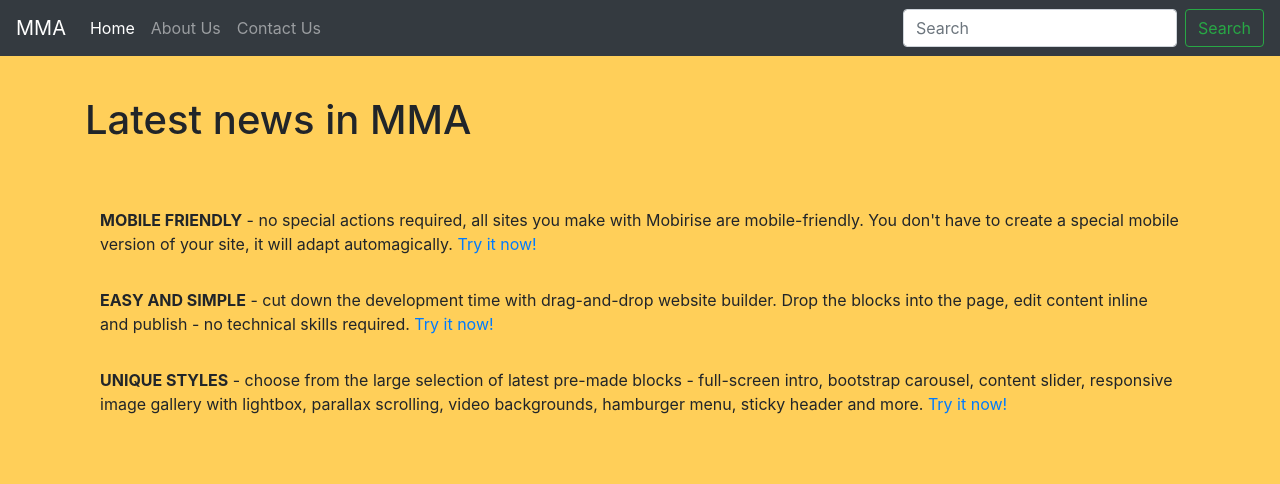
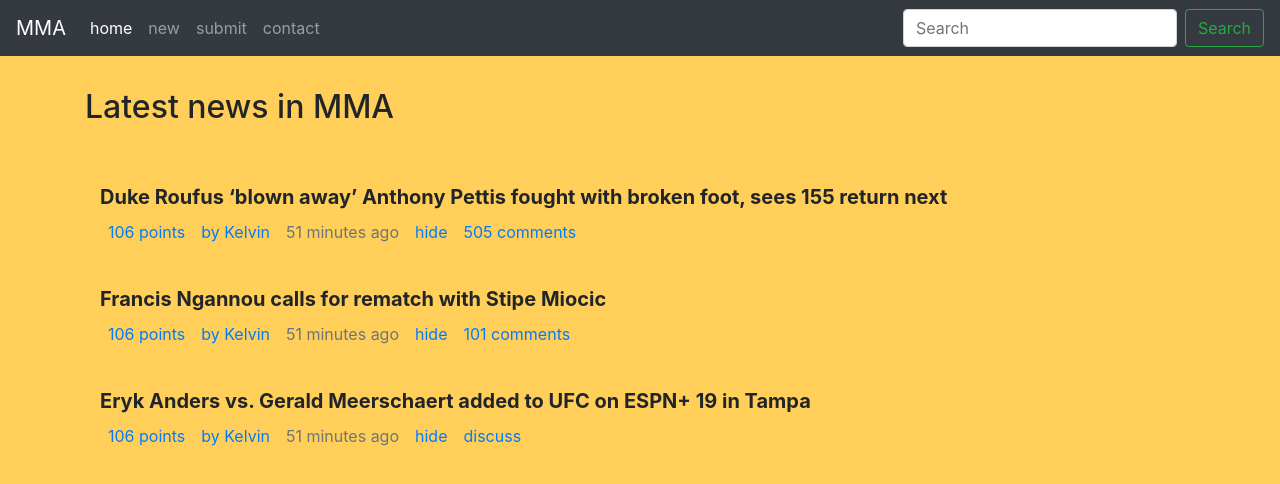
Before and after one commit to 8ivek/sample-frontend, a website: page index.html in a window 1280 px wide. Drawn offline with nearby package versions, Linux system fonts and the light colour scheme.

Commit message:
Frontend changes

```diff
--- a/assets/css/custom.css
+++ b/assets/css/custom.css
@@ -2,7 +2,7 @@ html body {
     background-color: #ffcf59;
 }
 
-h1.title {
+h2.title {
     padding: 1em 0;
 }
 
@@ -14,3 +14,10 @@ div.mma-news ul li {
 div.mma-news ul {
     padding-left: 0;
 }
+
+a.mma_news_title {
+    font-size: 1.25em;
+    color: #212529;
+    font-weight:bold;
+    text-decoration: none;
+}
--- a/index.html
+++ b/index.html
@@ -1,36 +1,42 @@
 <!doctype html>
 <html lang="en">
+
 <head>
     <!-- Required meta tags -->
     <meta charset="utf-8">
-        <meta
-        content="width=device-width, initial-scale=1, shrink-to-fit=no" name="viewport">
+    <meta content="width=device-width, initial-scale=1, shrink-to-fit=no" name="viewport">
 
     <!-- Bootstrap CSS -->
-        <link crossorigin="anonymous" href="https://stackpath.bootstrapcdn.com/bootstrap/4.3.1/css/bootstrap.min.css" integrity="sha384-ggOyR0iXCbMQv3Xipma34MD+dH/1fQ784/j6cY/iJTQUOhcWr7x9JvoRxT2MZw1T" rel="stylesheet">
+    <link crossorigin="anonymous" href="https://stackpath.bootstrapcdn.com/bootstrap/4.3.1/css/bootstrap.min.css"
+        integrity="sha384-ggOyR0iXCbMQv3Xipma34MD+dH/1fQ784/j6cY/iJTQUOhcWr7x9JvoRxT2MZw1T" rel="stylesheet">
     <link rel="stylesheet" href="assets/css/custom.css" type="text/css" />
 
     <title>Latest mma news</title>
 </head>
+
 <body>
     <nav class="navbar navbar-expand-lg navbar-dark bg-dark">
         <a class="navbar-brand" href="#">MMA</a>
-            <button aria-controls="navbarSupportedContent" aria-expanded="false" aria-label="Toggle navigation" class="navbar-toggler" data-target="#navbarSupportedContent" data-toggle="collapse" type="button">
+        <button aria-controls="navbarSupportedContent" aria-expanded="false" aria-label="Toggle navigation"
+            class="navbar-toggler" data-target="#navbarSupportedContent" data-toggle="collapse" type="button">
             <span class="navbar-toggler-icon"></span>
         </button>
 
         <div class="collapse navbar-collapse" id="navbarSupportedContent">
             <ul class="navbar-nav mr-auto">
                 <li class="nav-item active">
-                        <a class="nav-link" href="#">Home
+                    <a class="nav-link" href="#">home
                         <span class="sr-only">(current)</span>
                     </a>
                 </li>
                 <li class="nav-item">
-                        <a class="nav-link" href="#">About Us</a>
+                    <a class="nav-link" href="#">new</a>
                 </li>
                 <li class="nav-item">
-                        <a class="nav-link" href="#">Contact Us</a>
+                    <a class="nav-link" href="#">submit</a>
+                </li>
+                <li class="nav-item">
+                    <a class="nav-link" href="#">contact</a>
                 </li>
             </ul>
             <form class="form-inline my-2 my-lg-0">
@@ -42,14 +48,43 @@
 
     <section>
         <div class="container">
-                <h1 class="title">Latest news in MMA</h1>
+            <h2 class="title">Latest news in MMA</h2>
             <div class="mbr-text counter-container col-12 col-md-12 mbr-fonts-style display-7 mma-news">
                 <ul>
-                        <li><strong>MOBILE FRIENDLY</strong> - no special actions required, all sites you make with Mobirise are mobile-friendly. You don't have to create a special mobile version of your site, it will adapt automagically. <a href="https://mobirise.com/">Try it now!</a></li>
-
-                        <li><strong>EASY AND SIMPLE</strong> - cut down the development time with drag-and-drop website builder. Drop the blocks into the page, edit content inline and publish - no technical skills required. <a href="https://mobirise.com/">Try it now!</a></li>
-
-                        <li><strong>UNIQUE STYLES</strong> - choose from the large selection of latest pre-made blocks - full-screen intro, bootstrap carousel, content slider, responsive image gallery with lightbox, parallax scrolling, video backgrounds, hamburger menu, sticky header and more. <a href="https://mobirise.com/">Try it now!</a></li>
+                    <li>
+                        <a title="mma news title" class="mb-1 mma_news_title" href="#">Duke Roufus ‘blown away’ Anthony Pettis fought with broken
+                            foot, sees 155 return next</a>
+                        <div class="d-flex flex-row">
+                            <div class="points p-2"><a href="#">106 points</a></div>
+                            <div class="by p-2"><a href="#">by Kelvin</a></div>
+                            <div title="Published On: 2019-08-20 17:00:16" class="text-muted time p-2">51 minutes ago
+                            </div>
+                            <div class="hide p-2"><a href="#">hide</a></div>
+                            <div class="comments p-2"><a href="#">505 comments</a></div>
+                        </div>
+                    </li>
+                    <li>
+                        <a title="mma news title" class="mb-1 mma_news_title" href="#">Francis Ngannou calls for rematch with Stipe Miocic</a>
+                        <div class="d-flex flex-row">
+                            <div class="points p-2"><a href="#">106 points</a></div>
+                            <div class="by p-2"><a href="#">by Kelvin</a></div>
+                            <div title="Published On: 2019-08-20 17:00:16" class="text-muted time p-2">51 minutes ago
+                            </div>
+                            <div class="hide p-2"><a href="#">hide</a></div>
+                            <div class="comments p-2"><a href="#">101 comments</a></div>
+                        </div>
+                    </li>
+                    <li>
+                        <a title="mma news title" class="mb-1 mma_news_title" href="#">Eryk Anders vs. Gerald Meerschaert added to UFC on ESPN+ 19 in Tampa</a>
+                        <div class="d-flex flex-row">
+                            <div class="points p-2"><a href="#">106 points</a></div>
+                            <div class="by p-2"><a href="#">by Kelvin</a></div>
+                            <div title="Published On: 2019-08-20 17:00:16" class="text-muted time p-2">51 minutes ago
+                            </div>
+                            <div class="hide p-2"><a href="#">hide</a></div>
+                            <div class="comments p-2"><a href="#">discuss</a></div>
+                        </div>
+                    </li>
                 </ul>
             </div>
         </div>
@@ -57,8 +92,12 @@
 
     <!-- Optional JavaScript -->
     <!-- jQuery first, then Popper.js, then Bootstrap JS -->
-        <script crossorigin="anonymous" integrity="sha384-q8i/X+965DzO0rT7abK41JStQIAqVgRVzpbzo5smXKp4YfRvH+8abtTE1Pi6jizo" src="https://code.jquery.com/jquery-3.3.1.slim.min.js"></script>
-        <script crossorigin="anonymous" integrity="sha384-UO2eT0CpHqdSJQ6hJty5KVphtPhzWj9WO1clHTMGa3JDZwrnQq4sF86dIHNDz0W1" src="https://cdnjs.cloudflare.com/ajax/libs/popper.js/1.14.7/umd/popper.min.js"></script>
-        <script crossorigin="anonymous" integrity="sha384-JjSmVgyd0p3pXB1rRibZUAYoIIy6OrQ6VrjIEaFf/nJGzIxFDsf4x0xIM+B07jRM" src="https://stackpath.bootstrapcdn.com/bootstrap/4.3.1/js/bootstrap.min.js"></script>
+    <script crossorigin="anonymous" integrity="sha384-q8i/X+965DzO0rT7abK41JStQIAqVgRVzpbzo5smXKp4YfRvH+8abtTE1Pi6jizo"
+        src="https://code.jquery.com/jquery-3.3.1.slim.min.js"></script>
+    <script crossorigin="anonymous" integrity="sha384-UO2eT0CpHqdSJQ6hJty5KVphtPhzWj9WO1clHTMGa3JDZwrnQq4sF86dIHNDz0W1"
+        src="https://cdnjs.cloudflare.com/ajax/libs/popper.js/1.14.7/umd/popper.min.js"></script>
+    <script crossorigin="anonymous" integrity="sha384-JjSmVgyd0p3pXB1rRibZUAYoIIy6OrQ6VrjIEaFf/nJGzIxFDsf4x0xIM+B07jRM"
+        src="https://stackpath.bootstrapcdn.com/bootstrap/4.3.1/js/bootstrap.min.js"></script>
 </body>
+
 </html>
```
Lines whose indentation alone changed are shown as unchanged.
